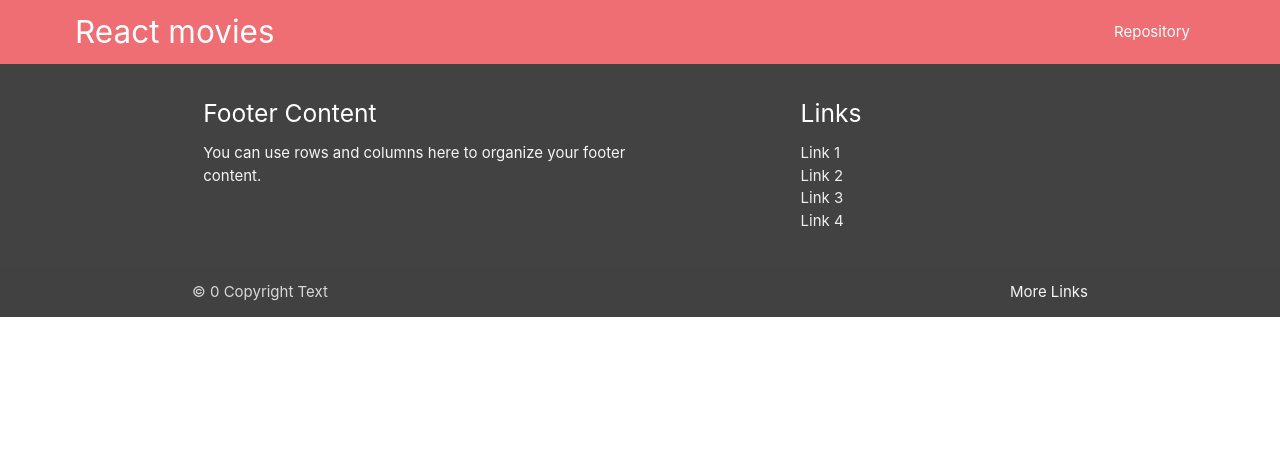
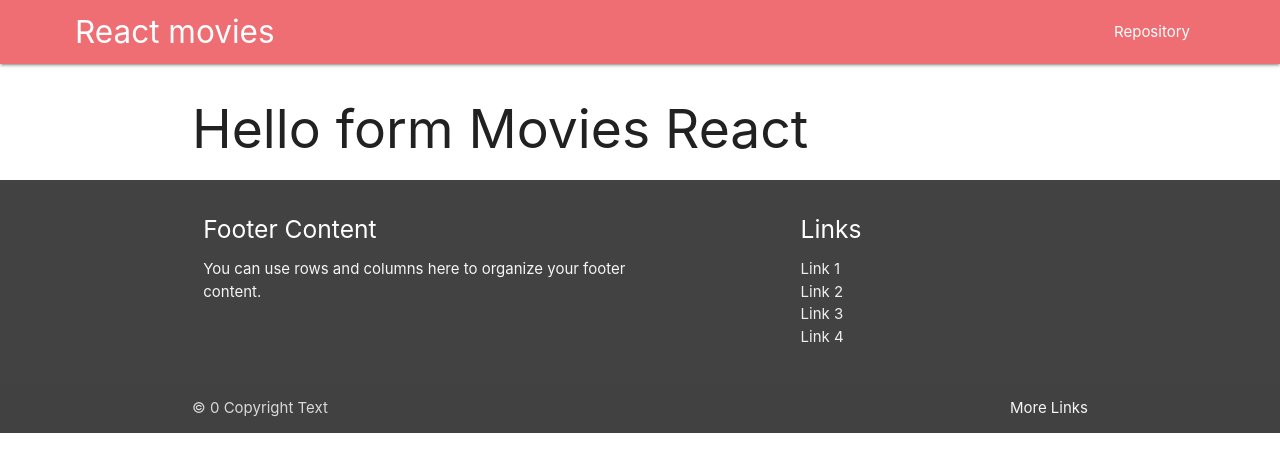
Before and after one commit to Bartinio/movies-react, a React (Create React App) app: page / in a window 1280 px wide. Shown: the top 472 px of the page. Built offline with nearby package versions, Linux system fonts and the light colour scheme.

Commit message:
Added some starter main content

```diff
--- a/src/App.js
+++ b/src/App.js
@@ -1,10 +1,12 @@
 import { Header } from "./layout/Header";
 import { Footer } from "./layout/Footer";
+import { Main } from "./layout/Main";
 
 function App() {
   return (
     <>
       <Header />
+      <Main />
       <Footer />
     </>
   );
--- a/src/layout/Main.jsx
+++ b/src/layout/Main.jsx
@@ -1,5 +1,7 @@
 function Main() {
-    return
+    return <main className="container content">
+        <h2>Hello form Movies React</h2>
+    </main>
 }
 
 export {Main}
```
